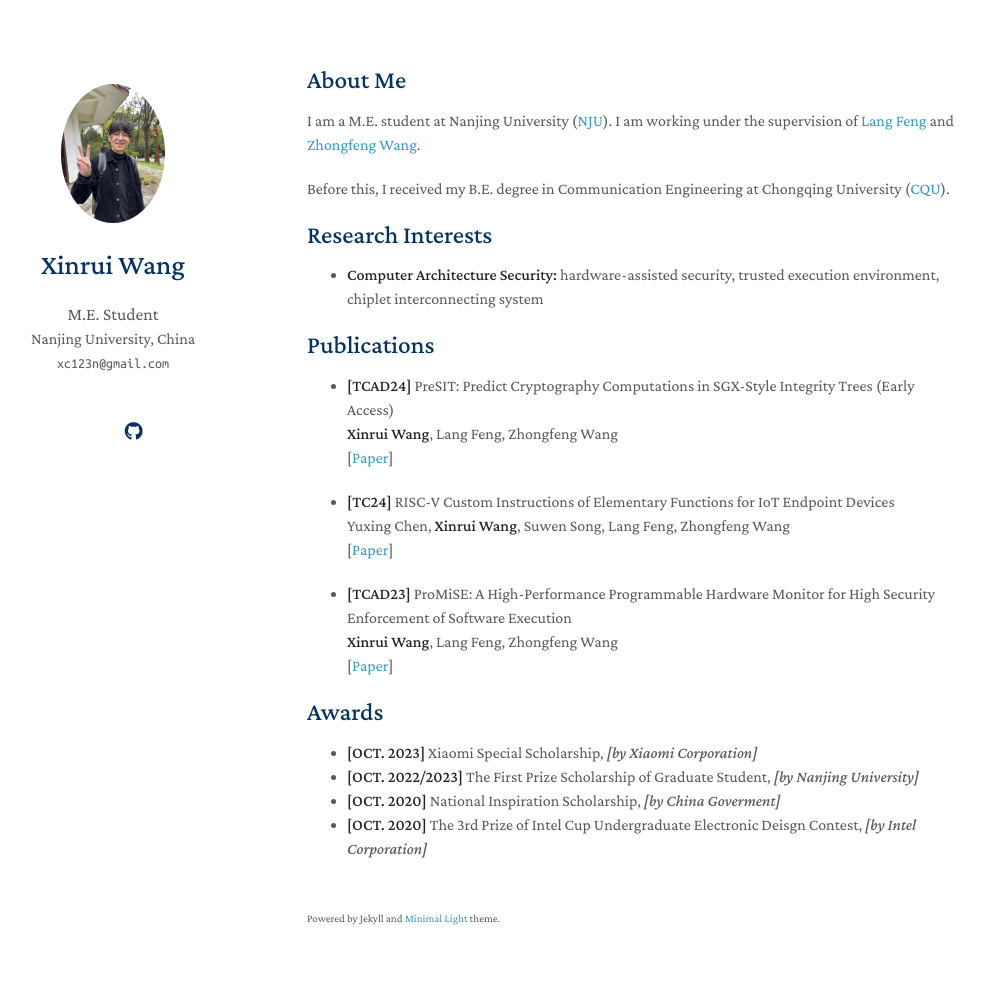
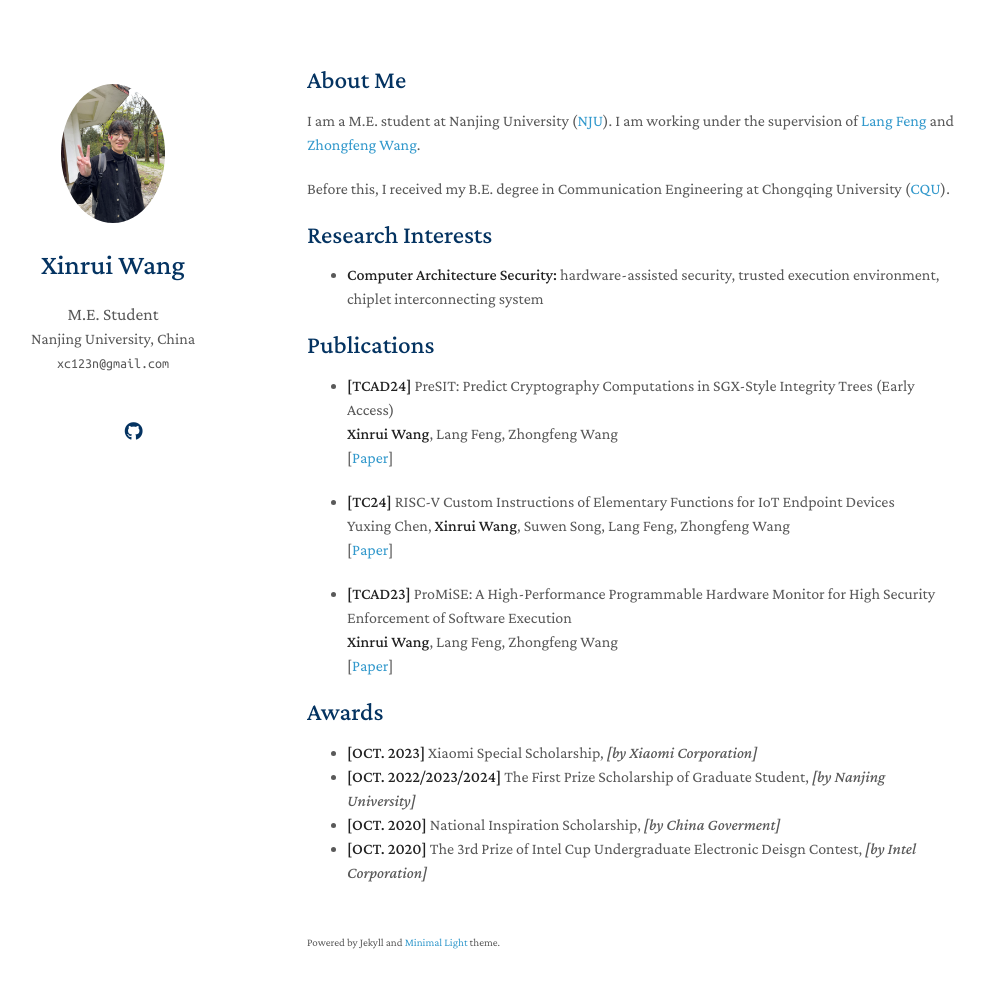
Before and after one commit to XC1a/XC1a.github.io, a Jekyll site: the page built from index.md, in a window 1280 px wide and 1023 px high. Shown: the top 988 px of the window, without its empty margins (163-1147 px from the left). Built offline with Jekyll 4.4.1, drawn with Linux system fonts in a browser that asks for light colours; nearby versions of some CDN libraries; a style sheet for code colours, icons or effects is not loaded; our own code applies the rules of GitHub Pages for plain Markdown files.

Commit message:
Update index.md

```diff
--- a/index.md
+++ b/index.md
@@ -35,6 +35,6 @@ Before this, I received my B.E. degree in Communication Engineering at Chongqing
 ## Awards
 
 - **[OCT. 2023]** Xiaomi Special Scholarship, *[by Xiaomi Corporation]*
-- **[OCT. 2022/2023]** The First Prize Scholarship of Graduate Student, *[by Nanjing University]*
+- **[OCT. 2022/2023/2024]** The First Prize Scholarship of Graduate Student, *[by Nanjing University]*
 - **[OCT. 2020]** National Inspiration Scholarship, *[by China Goverment]*
 - **[OCT. 2020]** The 3rd Prize of Intel Cup Undergraduate Electronic Deisgn Contest, *[by Intel Corporation]*
```
